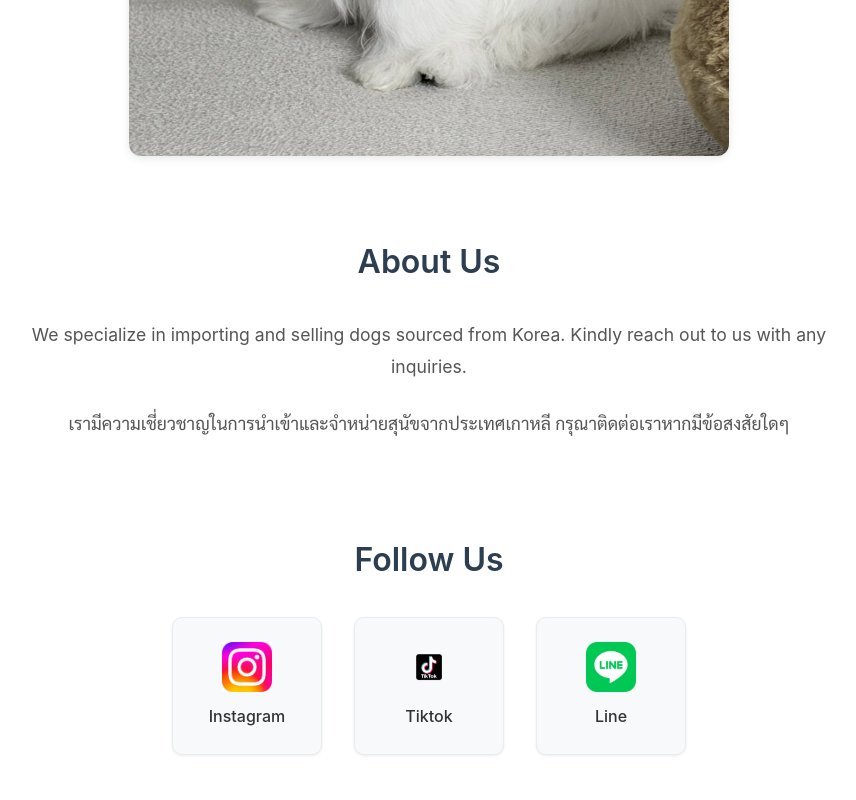
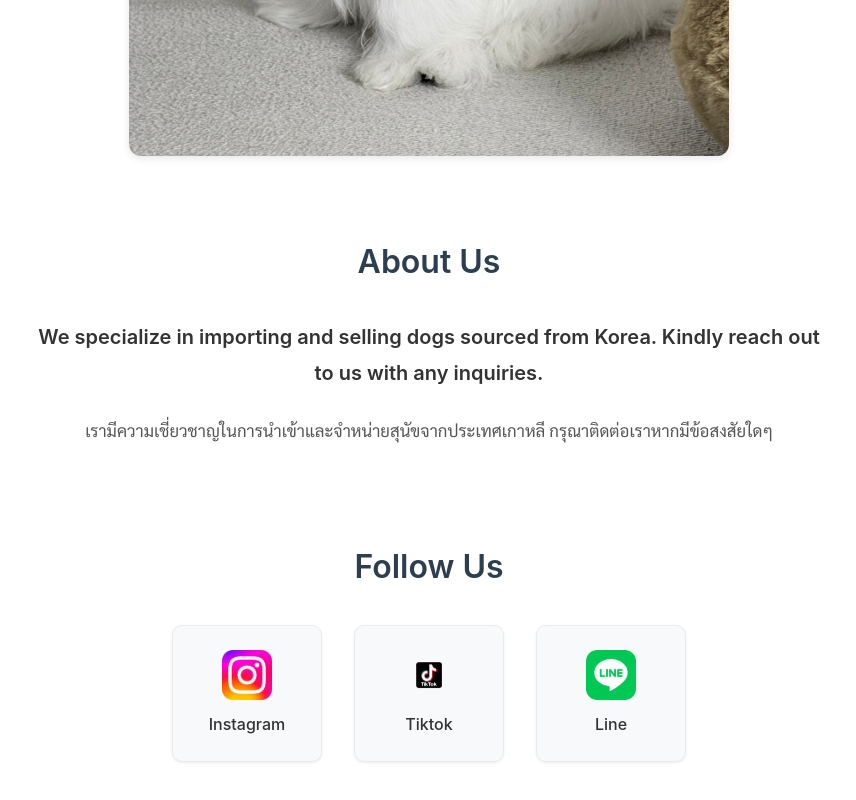
Before and after one commit to csm123455/kopet, a React (Vite) app: page / in a window 1280 px wide. Shown: the part 604-1404 px from the top of the page, without its empty margins (211-1067 px from the left). Built offline with nearby package versions, Linux system fonts and the light colour scheme.

Commit message:
fix: 영어폰트크기 수정

```diff
--- a/src/components/Introduction.css
+++ b/src/components/Introduction.css
@@ -23,15 +23,20 @@
   gap: 1.5rem;
 }
 
-.introduction-english,
-.introduction-thai {
-  font-size: 1rem;
+.introduction-english {
+  font-size: 1.1rem;
+  font-weight: 600;
   line-height: 1.6;
-  color: #555;
+  color: #333;
   text-align: center;
 }
 
 .introduction-thai {
+  font-size: 0.95rem;
+  font-weight: 400;
+  line-height: 1.6;
+  color: #555;
+  text-align: center;
   font-family: 'Sarabun', 'Kanit', sans-serif;
 }
 
@@ -46,9 +51,13 @@
     margin-bottom: 2rem;
   }
 
-  .introduction-english,
+  .introduction-english {
+    font-size: 1.25rem;
+    line-height: 1.8;
+  }
+
   .introduction-thai {
-    font-size: 1.1rem;
+    font-size: 1.05rem;
     line-height: 1.8;
   }
 }
```
